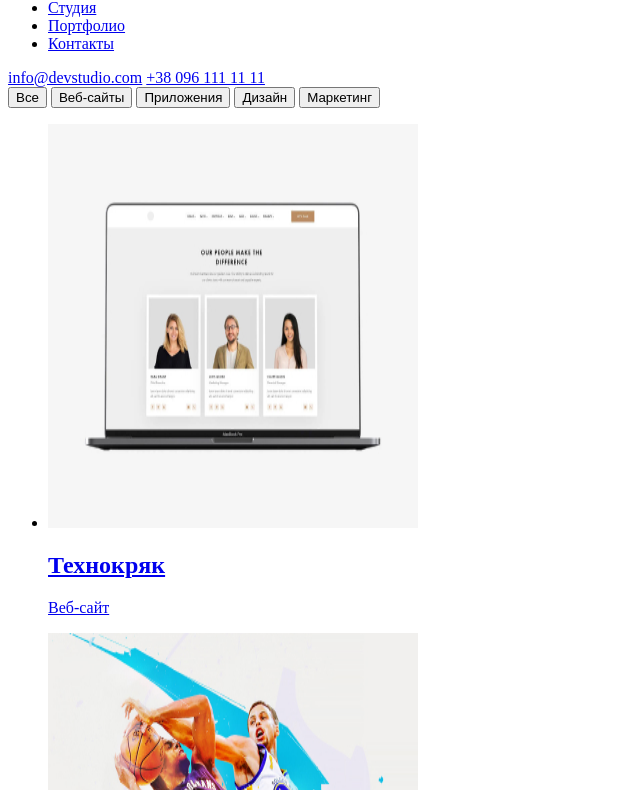
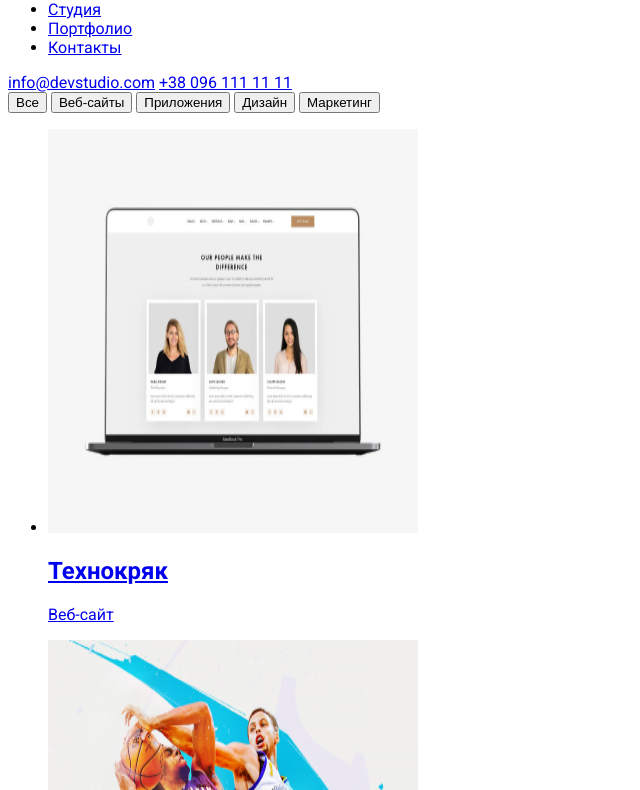
Before and after one commit to Sergii-Khololov/goit-markup-hw-02, a plain HTML site: page portfolio.html in a window 1280 px wide. Shown: the part 43-833 px from the top of the page, without its empty margins (0-640 px from the left). Drawn offline with Linux system fonts and the light colour scheme.

Commit message:
Работа над ошибкми

```diff
--- a/css/styles.css
+++ b/css/styles.css
@@ -0,0 +1,4 @@
+body {
+  font-family: "Roboto", sans-serif;
+  color: ;
+}
--- a/portfolio.html
+++ b/portfolio.html
@@ -4,6 +4,12 @@
     <meta charset="UTF-8" />
     <meta name="viewport" content="width=device-width, initial-scale=1.0" />
     <title>WebStudio</title>
+    <link rel="preconnect" href="https://fonts.gstatic.com" />
+    <link
+      href="https://fonts.googleapis.com/css2?family=Raleway:wght@700&family=Roboto:wght@400;500;700;900&display=swap"
+      rel="stylesheet"
+    />
+    <link rel="stylesheet" href="css/styles.css" />
   </head>
 
   <body>
@@ -11,18 +17,19 @@
       <a class="link" href="./index.html" target="_blank">
         <span class="logo">Web</span>Studio</a
       >
-      <ul class="header-list">
-        <li class="header-list-item">
+      <nav class="nav-header">
+        <ul class="nav-header-list">
+          <li class="nav-header-item">
             <a href="#">Студия</a>
           </li>
-        <li class="header-list-item">
+          <li class="nav-header-item">
             <a href="#">Портфолио</a>
           </li>
-        <li class="header-list-item">
+          <li class="nav-header-item">
             <a href="#">Контакты</a>
           </li>
         </ul>
-      <nav class="nav-link">
+
         <a class="nav-link-mail" href="mailto:info@devstudio.com"
           >info@devstudio.com</a
         >
```
Also changed, not shown: index.html (+10 -6 lines). Lines whose indentation alone changed are shown as unchanged.
